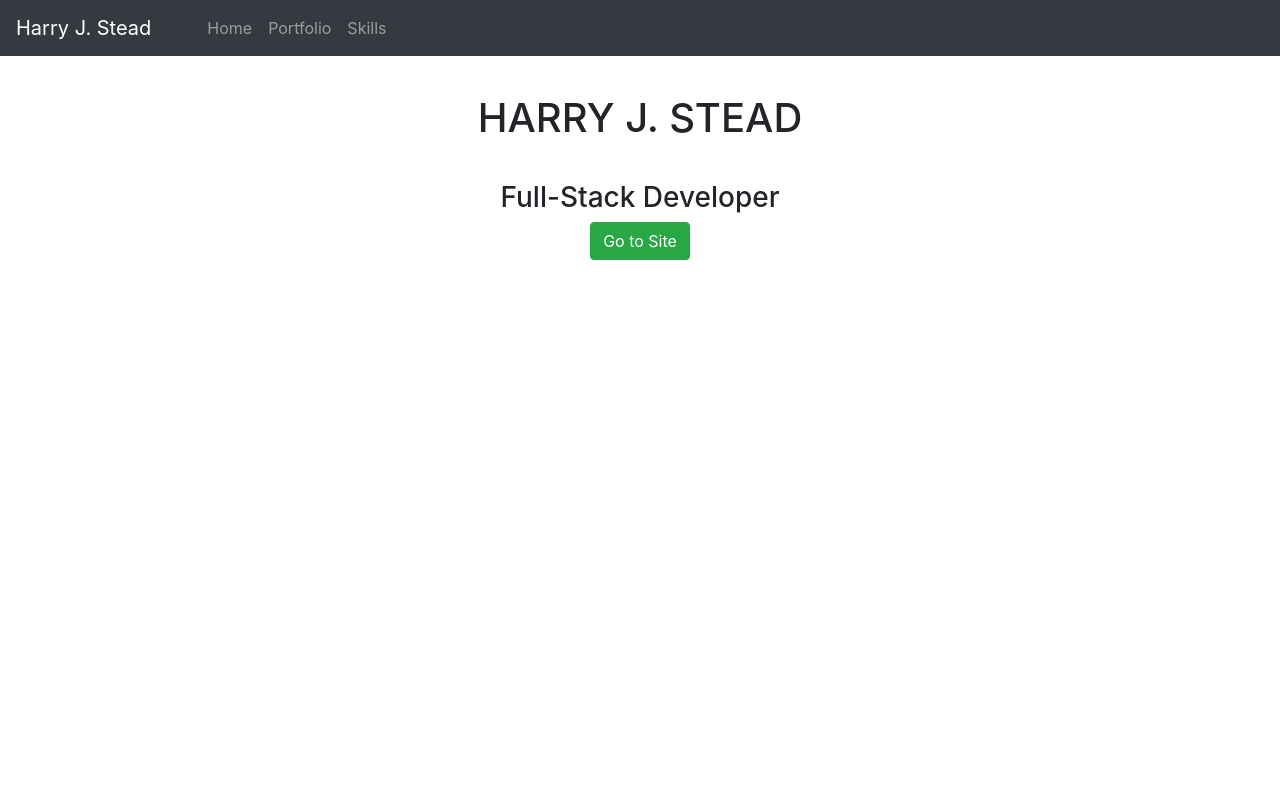
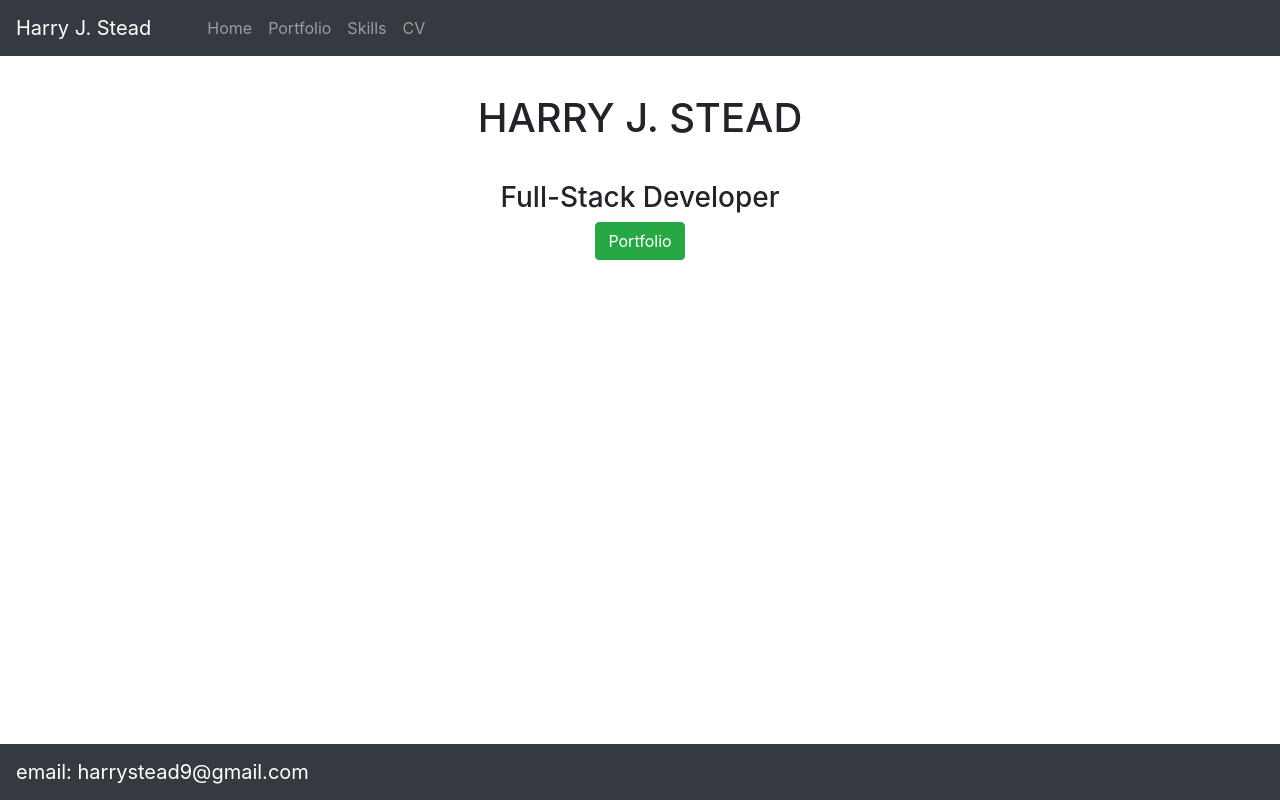
Before and after one commit to harrystead/React-Portfolio, a React (Create React App) app: page / in a window 1280 px wide. Built offline with nearby package versions, Linux system fonts and the light colour scheme.

Commit message:
footer added

```diff
--- a/src/App.css
+++ b/src/App.css
@@ -21,8 +21,13 @@ body {
     margin-top: 3%;
 }
 
-
 .heading-home {
     text-align: center;
     margin-top: 3%;
 }
+
+.container-footer {
+    position: absolute;
+    bottom: 0;
+    width: 100%;
+}
--- a/src/App.js
+++ b/src/App.js
@@ -3,7 +3,8 @@ import { InfoContext } from "./context/ContextApi";
 import Cards from "./components/Cards/Cards";
 import NavHeader from "./components/Header/Nav";
 import TableSkills from "./components/Table/TableSkills";
-import Home from "./components/Home/Home"
+import Home from "./components/Home/Home";
+import Footer from "./components/Footer/Footer"
 import { BrowserRouter as Router, Route } from "react-router-dom";
 
 function App() {
@@ -50,6 +51,7 @@ function App() {
           <Route path="/portfolio" component={Cards} />
           <Route path="/skills" component={TableSkills} />
         </InfoContext.Provider>
+        <Footer />
       </Router>
     </>
   );
--- /dev/null
+++ b/src/components/Footer/Footer.js
@@ -0,0 +1,19 @@
+import React from "react";
+import { Container, Navbar } from "react-bootstrap";
+
+const Footer = () => {
+  return (
+    <div className="container-footer">
+      <Navbar
+        collapseOnSelect
+        expand="lg"
+        bg="dark"
+        variant="dark"
+      >
+        <Navbar.Brand href="#">email: harrystead9@gmail.com</Navbar.Brand>
+      </Navbar>
+    </div>
+  );
+};
+
+export default Footer;
--- a/src/components/Header/Nav.js
+++ b/src/components/Header/Nav.js
@@ -11,6 +11,7 @@ const NavHeader = () => {
             <Link to="/" className="nav-link">Home</Link>
             <Link to="/portfolio" className="nav-link">Portfolio</Link>
             <Link to="/skills" className="nav-link">Skills</Link>
+            <Link to="/skills" className="nav-link">CV</Link>
           </Nav>
       </Navbar>
     );
--- a/src/components/Home/Home.js
+++ b/src/components/Home/Home.js
@@ -9,7 +9,7 @@ const Home = () => {
       </div>
       <div className="heading-home">
           <h3>Full-Stack Developer</h3>
-          <Button href="./portfolio" variant="success">Go to Site</Button>
+          <Button href="./portfolio" variant="success">Portfolio</Button>
       </div>
     </div>
   );
```
